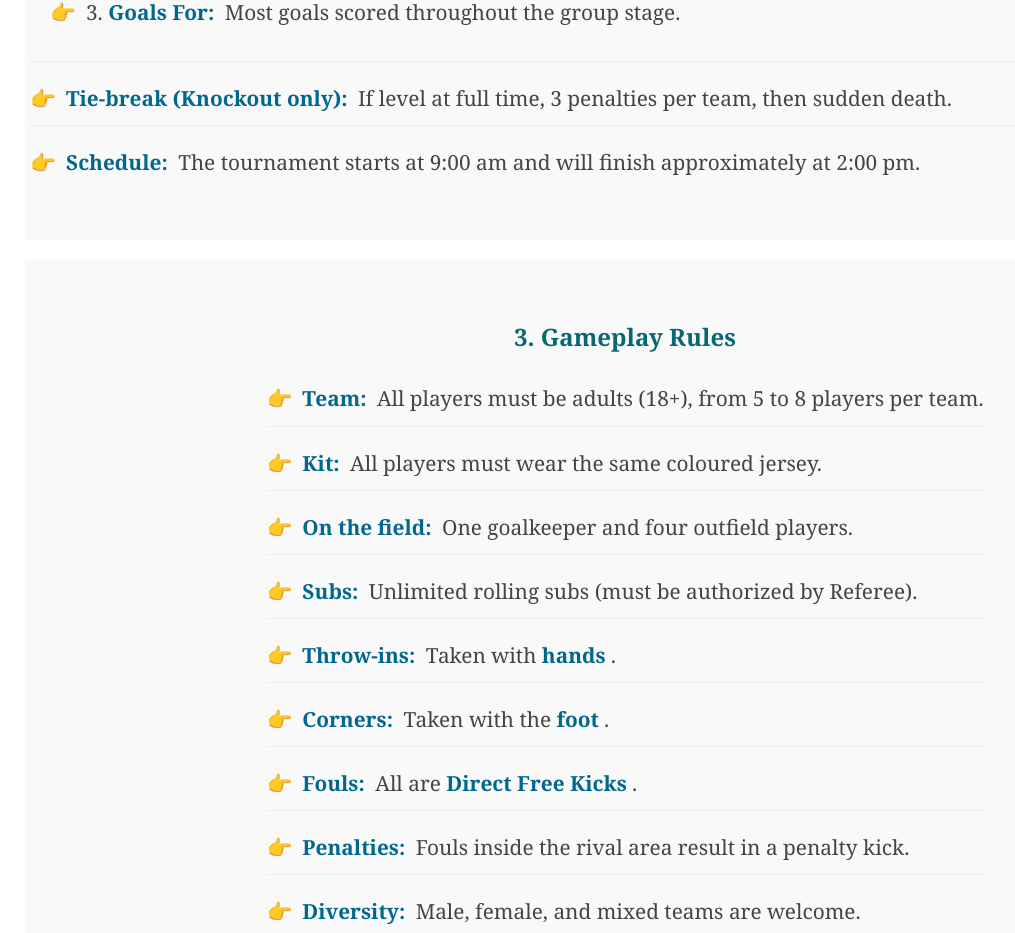
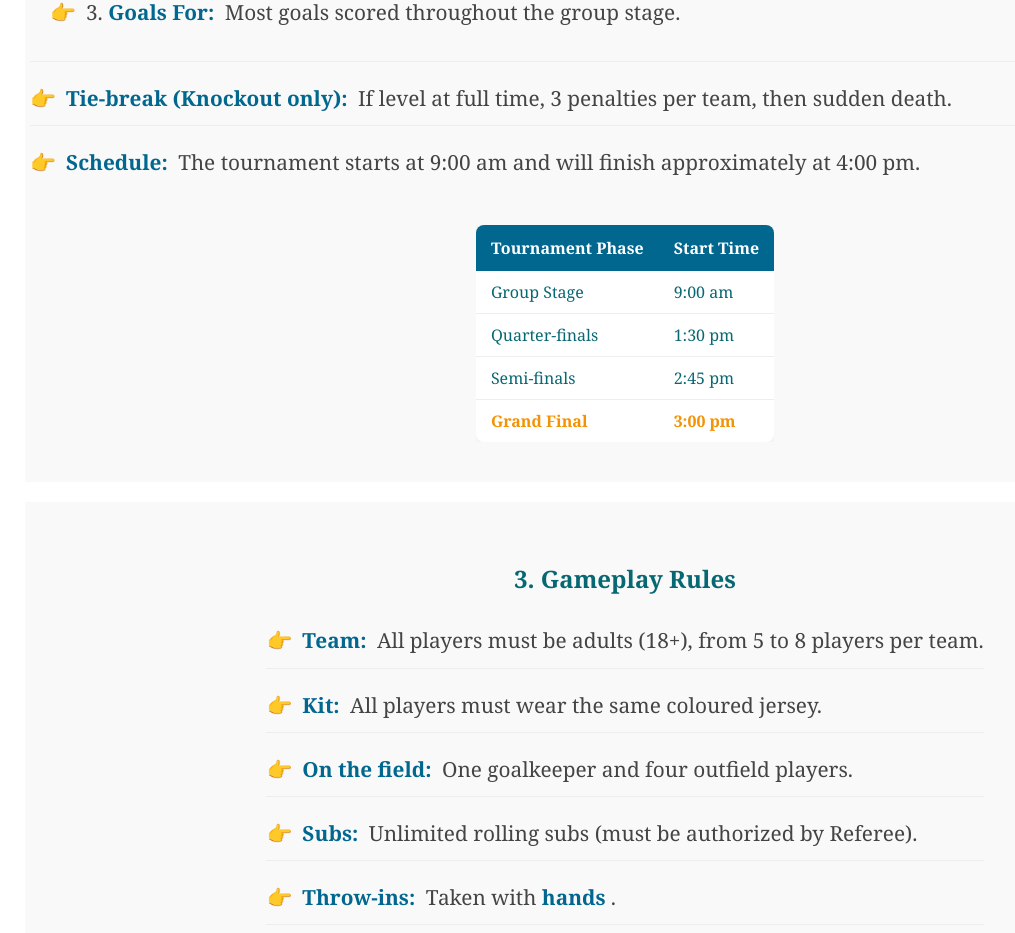
Before and after one commit to irenelalana/personal-website, a Next.js app: page /soccer-tournament-rules in a window 1280 px wide. Shown: the part 1928-2861 px from the top of the page, without its empty margins (15-1030 px from the left). Built offline with nearby package versions, Linux system fonts and the light colour scheme; no server answers.

Commit message:
Update tournament schedule end time to 4:00 pm

```diff
--- a/src/app/soccer-tournament-rules/page.tsx
+++ b/src/app/soccer-tournament-rules/page.tsx
@@ -56,9 +56,38 @@ export default function TournamentRulesPage() {
               </ul>
             </li>
             <li><strong>Tie-break (Knockout only):</strong> If level at full time, 3 penalties per team, then sudden death.</li>
-            <li><strong>Schedule:</strong> The tournament starts at 9:00 am and will finish approximately at 2:00 pm.</li>
+            <li><strong>Schedule:</strong> The tournament starts at 9:00 am and will finish approximately at 4:00 pm.</li>
           </ul>
           </div>
+          {/* --- TABLA DE HORARIOS --- */}
+    <div style={{ marginTop: '25px', overflowX: 'auto' }}>
+      <table style={{ width: '100%', borderCollapse: 'collapse', backgroundColor: '#fff', borderRadius: '8px', overflow: 'hidden', boxShadow: '0 2px 8px rgba(0,0,0,0.05)' }}>
+        <thead>
+          <tr style={{ backgroundColor: '#02678F', color: '#fff', textAlign: 'left' }}>
+            <th style={{ padding: '12px 15px' }}>Tournament Phase</th>
+            <th style={{ padding: '12px 15px' }}>Start Time</th>
+          </tr>
+        </thead>
+        <tbody>
+          <tr style={{ borderBottom: '1px solid #eee' }}>
+            <td style={{ padding: '10px 15px' }}>Group Stage</td>
+            <td style={{ padding: '10px 15px' }}>9:00 am</td>
+          </tr>
+          <tr style={{ borderBottom: '1px solid #eee' }}>
+            <td style={{ padding: '10px 15px' }}>Quarter-finals</td>
+            <td style={{ padding: '10px 15px' }}>1:30 pm</td>
+          </tr>
+          <tr style={{ borderBottom: '1px solid #eee' }}>
+            <td style={{ padding: '10px 15px' }}>Semi-finals</td>
+            <td style={{ padding: '10px 15px' }}>2:45 pm</td>
+          </tr>
+          <tr>
+            <td style={{ padding: '10px 15px', fontWeight: 'bold', color: '#f39304' }}>Grand Final</td>
+            <td style={{ padding: '10px 15px', fontWeight: 'bold', color: '#f39304' }}>3:00 pm</td>
+          </tr>
+        </tbody>
+      </table>
+    </div>
       </section>
 
       {/* --- 3. GAMEPLAY --- */}
```
